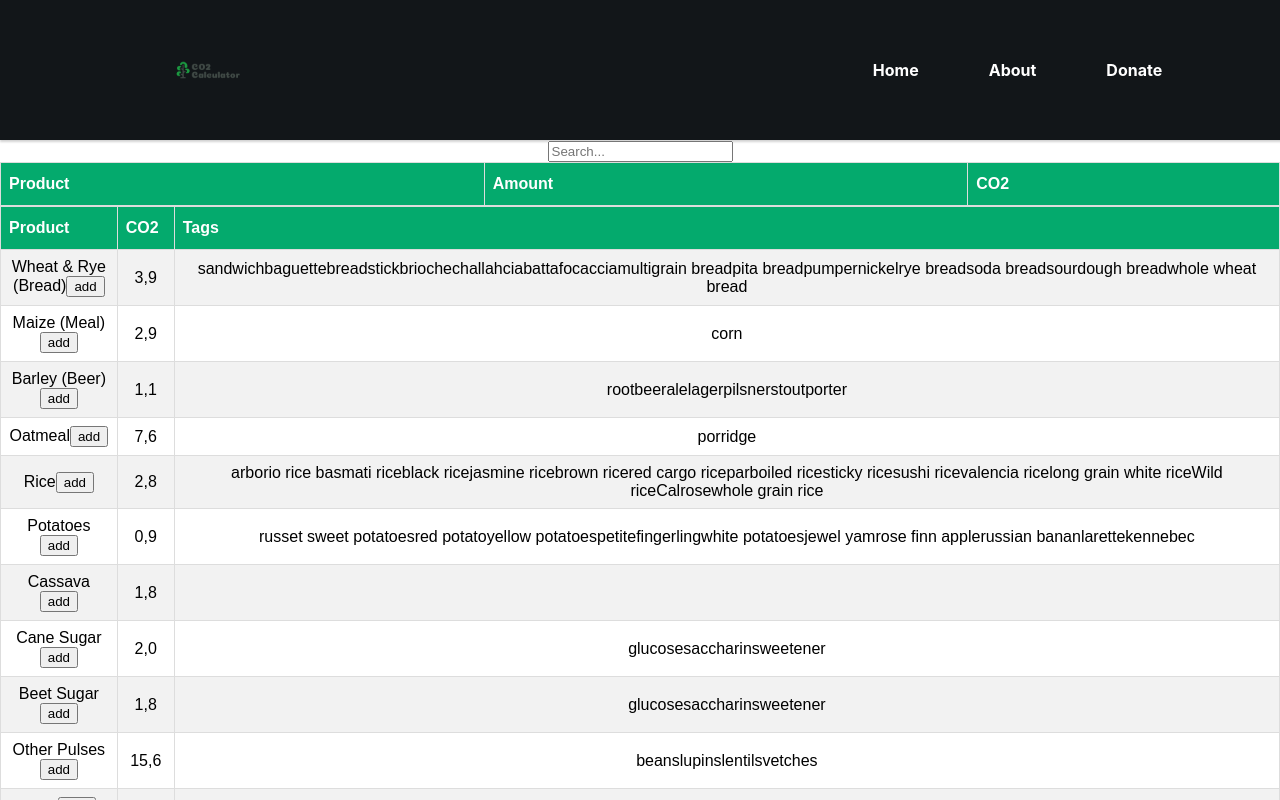
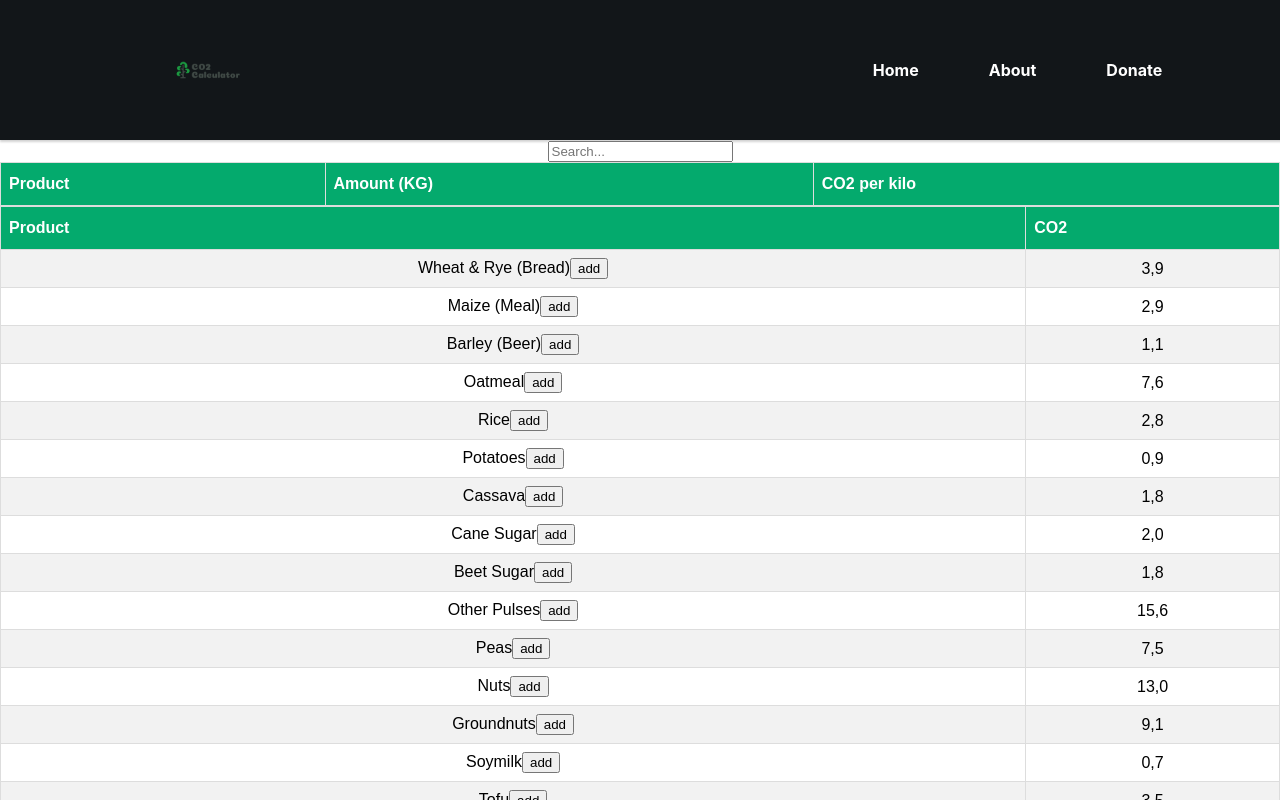
Before and after one commit to OhLawdHeCoding/Halo, a React (Create React App) app in the folder CO2_calculator/co2/: page / in a window 1280 px wide. Shown: the top 800 px of the page. Built offline with nearby package versions, Linux system fonts and the light colour scheme.

Commit message:
Decrement

```diff
--- a/CO2_calculator/co2/src/Components/Databasebox.js
+++ b/CO2_calculator/co2/src/Components/Databasebox.js
@@ -14,17 +14,38 @@ function Databasebox({ data }) {
         -In our table a map function maps over all products given to us in
          this components function call and returns them within rows of cell datas.
         */
-
-        <div className="databasebox">
+        <div>
+            <div className="itembox">
             <table>
                 <tr>
                     <th>Product</th>
-                    <th>Amount</th>
-                    <th>CO2</th>
+                    <th>Amount (KG)</th>
+                    <th>CO2 per kilo</th>
                 </tr>
                 {items.map((val, key) => {
-                    return <tr className="Product" key={key}><td>{val[0].Product}
+                    return <tr className="Product" key={key}><td>{val[0].Product}<button onClick={() => setItems(()=>{
+                        console.log("Decrement clicked...");
+                        console.log("ID: "+val[0].id);
+                        console.log("Product: "+val[0].Product);
+                        var index = items.findIndex(item => item[0].id === val[0].id)
+                        if (index !== -1){
+                            var amount = items[index][1];
+                            console.log("index: "+index);
+                            if (amount === 1){
+                                console.log("remove");
+                                return [...items.splice(index, 1)];
+                            }
+                            else {
+                                console.log("Pre dec: "+amount);
+                                items[index][1]-=1; //tror denna koden kör två ggr per klick. Konstigt dock att console loggarna inte gör det
+                                console.log("decremented to: "+items[index][1]);
+                                return [...items];
+                            }
+                        } else return [...items];
+                    }
+                    )}> -1 </button>
                         <button onClick={() => setItems(()=>{
+                                console.log("Increment clicked...");
                                 console.log("ID: "+val[0].id);
                                 console.log("Product: "+val[0].Product);
                                 var index = items.findIndex(item => item[0].id === val[0].id)
@@ -44,15 +65,18 @@ function Databasebox({ data }) {
                     </td><td>{((val[1]-1)/2)+1}</td><td>{val[0].MeanC02}</td></tr>
                 })}
             </table>
+            </div>
+            <div className="databasebox">
+
                 <table>
                     <tr>
                         <th>Product</th>
                         <th>CO2</th>
-                    <th>Tags</th>
                     </tr>
                     {data.map((val, key) => {
                         return <tr className="Product" key={key}><td>{val.Product}
                             <button onClick={() => setItems(()=>{
+                                    console.log("Add clicked...");
                                     console.log("ID: "+val.id);
                                     console.log("Product: "+val.Product);
                                     var index = items.findIndex(item => item[0].id === val.id)
@@ -69,9 +93,10 @@ function Databasebox({ data }) {
                                     }
                                 }
                                 )}> add </button>
-                    </td><td>{val.MeanC02}</td><td>{val.Tags}</td></tr>
+                        </td><td>{val.MeanC02}</td></tr>
                     })}
                 </table>
+            </div>
         </div>
     );
 }
```
Lines whose indentation alone changed are shown as unchanged.
